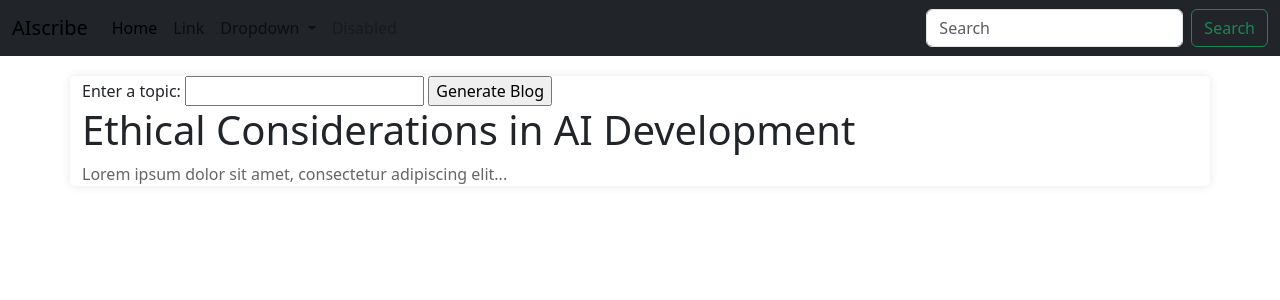
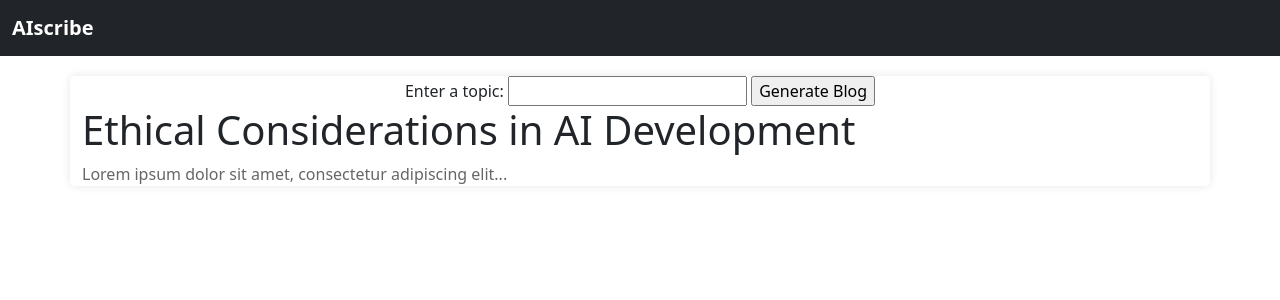
Before and after one commit to BrianCodeDev/ai-blog-gen, a Flask app: page / in a window 1280 px wide. Shown: the top 300 px of the page. Run offline with Flask 3, Linux system fonts and the light colour scheme.

Commit message:
update 3.0
Finished an ai generated blog post

```diff
--- a/static/style.css
+++ b/static/style.css
@@ -14,12 +14,21 @@ body {
     background-color: #fff;
     border-radius: 5px;
     box-shadow: 0 0 10px rgba(0, 0, 0, 0.1);
+    text-align: center;
 }
 
 h1 {
     color: #333;
+    text-align: left;
 }
 
 p {
     color: #666;
+    text-align: left;
+
 }
+.navbar .container-fluid .navbar-brand {
+    font-size: 20px;
+    color: white;
+    font-weight: 800;
+}
--- a/templates/index.html
+++ b/templates/index.html
@@ -19,30 +19,10 @@
           </button>
           <div class="collapse navbar-collapse" id="navbarSupportedContent">
             <ul class="navbar-nav me-auto mb-2 mb-lg-0">
-              <li class="nav-item">
-                <a class="nav-link active" aria-current="page" href="#">Home</a>
-              </li>
-              <li class="nav-item">
-                <a class="nav-link" href="#">Link</a>
-              </li>
-              <li class="nav-item dropdown">
-                <a class="nav-link dropdown-toggle" href="#" role="button" data-bs-toggle="dropdown" aria-expanded="false">
-                  Dropdown
-                </a>
-                <ul class="dropdown-menu">
-                  <li><a class="dropdown-item" href="#">Action</a></li>
-                  <li><a class="dropdown-item" href="#">Another action</a></li>
-                  <li><hr class="dropdown-divider"></li>
-                  <li><a class="dropdown-item" href="#">Something else here</a></li>
-                </ul>
-              </li>
-              <li class="nav-item">
-                <a class="nav-link disabled" aria-disabled="true">Disabled</a>
-              </li>
+
             </ul>
             <form class="d-flex" role="search">
-              <input class="form-control me-2" type="search" placeholder="Search" aria-label="Search">
-              <button class="btn btn-outline-success" type="submit">Search</button>
+
             </form>
           </div>
         </div>
```
